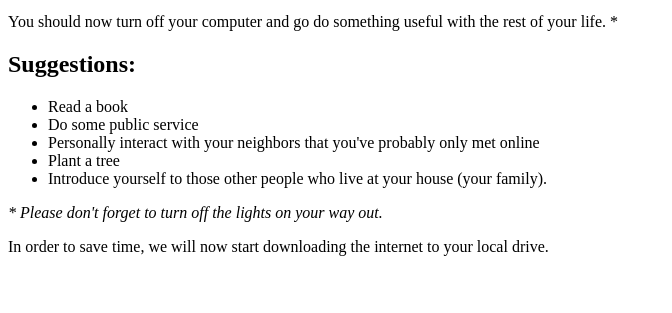
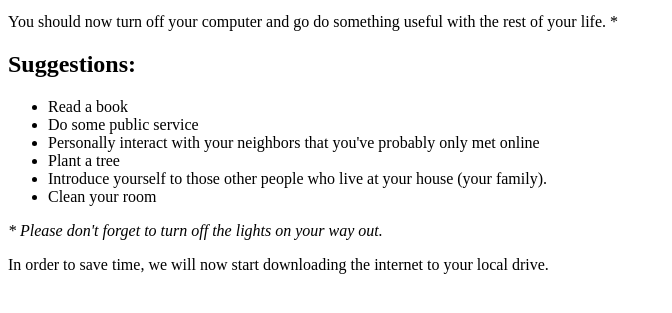
Before and after one commit to scchiw/L00205246-DevOps_Software_Eng_Assignment_Task3_minipipeline, a plain HTML site: page index.html in a window 1280 px wide. Shown: the part 155-468 px from the top of the page, without its empty margins (0-672 px from the left). Drawn offline with Linux system fonts and the light colour scheme.

Commit message:
Add new suggestion item to webpage

```diff
--- a/index.html
+++ b/index.html
@@ -22,6 +22,9 @@
         <li>Personally interact with your neighbors that you've probably only met online</li>
         <li>Plant a tree</li>
         <li>Introduce yourself to those other people who live at your house (your family).</li>
+        <li>Clean your room</li>
+
+
     </ul>
 
     <p><em>* Please don't forget to turn off the lights on your way out.</em></p>
```
